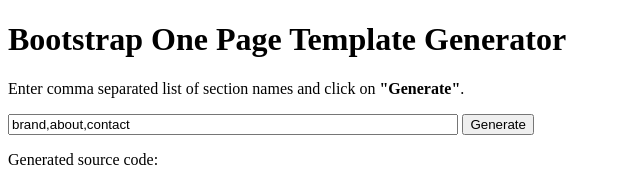
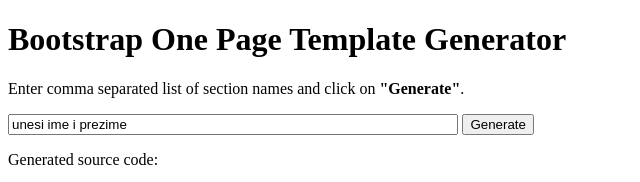
Before and after one commit to mixyznik/generator, a plain HTML site: page index.html in a window 1280 px wide. Shown: the top 182 px of the page, 0-640 px from the left. Drawn offline with Linux system fonts and the light colour scheme.

Commit message:
third commit

```diff
--- a/index.html
+++ b/index.html
@@ -8,7 +8,7 @@
 <body>
     <h1>Bootstrap One Page Template Generator</h1>
     <p>Enter comma separated list of section names and click on <strong>"Generate"</strong>.</p>
-    <input type="text" id="inputNames" style="width: 35%;" value="brand,about,contact" />
+    <input type="text" id="inputNames" style="width: 35%;" value="unesi ime i prezime" />
     <button onclick="generate()">Generate</button>
     <div>
         <p>Generated source code:</p>
```
